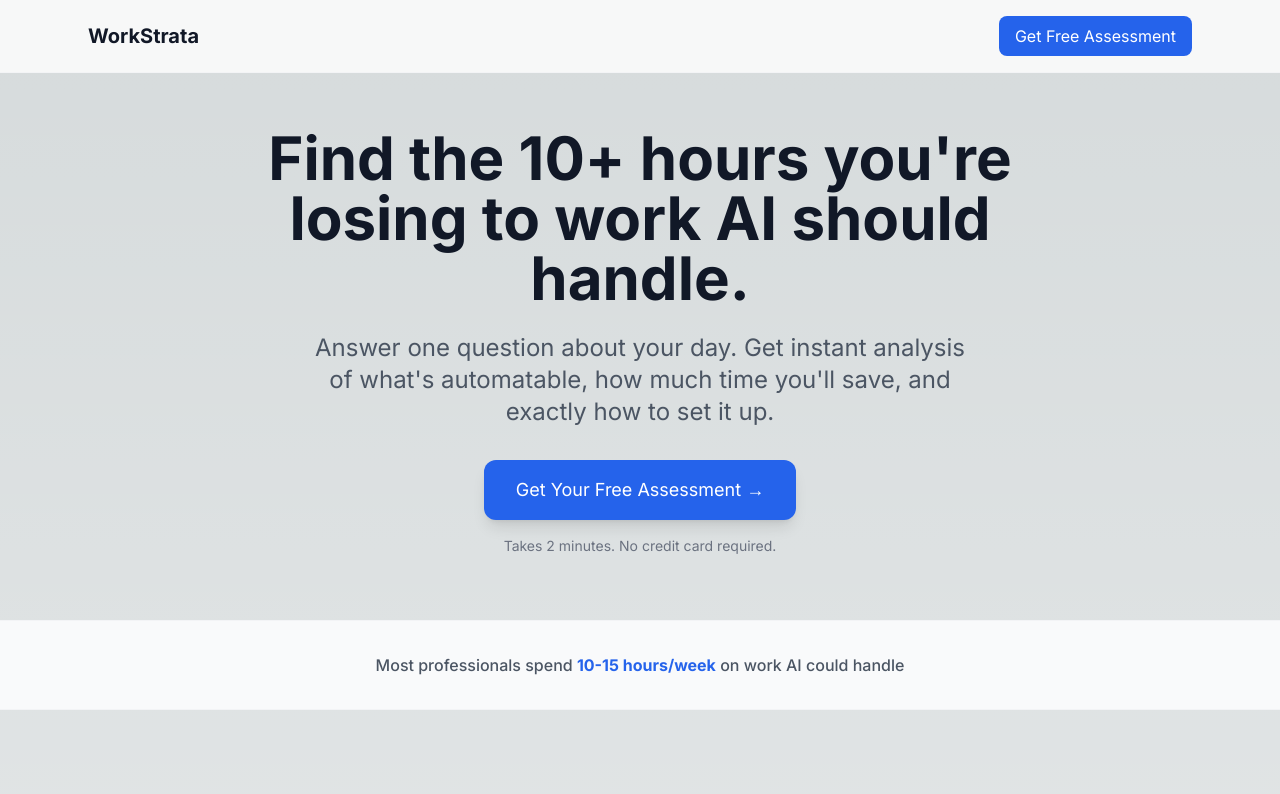
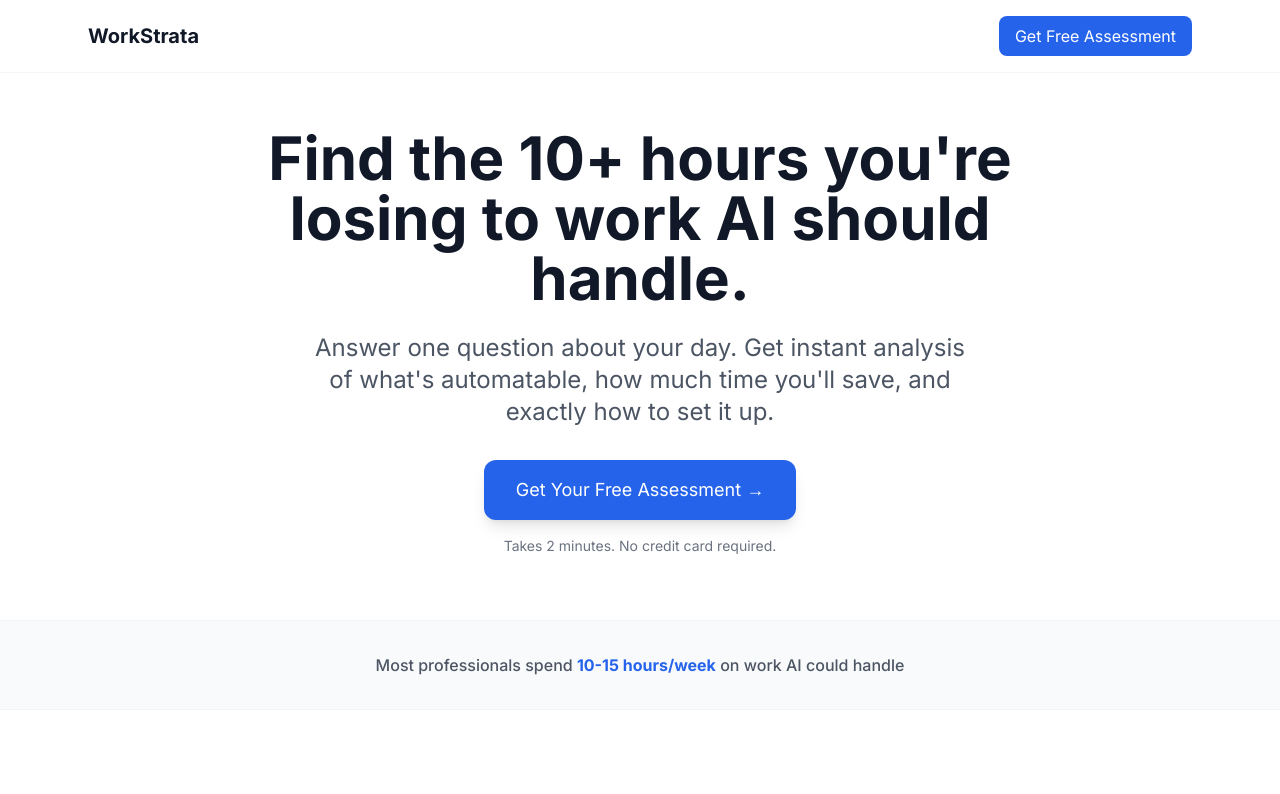
Before and after one commit to mikeredmer/workstrata, a Next.js app: page / in a window 1280 px wide. Shown: the top 794 px of the page. Built offline with nearby package versions, Linux system fonts and the light colour scheme.

Commit message:
Fix dark mode - force light background for readability

```diff
--- a/src/app/globals.css
+++ b/src/app/globals.css
@@ -2,28 +2,9 @@
 @tailwind components;
 @tailwind utilities;
 
-:root {
-  --foreground-rgb: 0, 0, 0;
-  --background-start-rgb: 214, 219, 220;
-  --background-end-rgb: 255, 255, 255;
-}
-
-@media (prefers-color-scheme: dark) {
-  :root {
-    --foreground-rgb: 255, 255, 255;
-    --background-start-rgb: 0, 0, 0;
-    --background-end-rgb: 0, 0, 0;
-  }
-}
-
 body {
-  color: rgb(var(--foreground-rgb));
-  background: linear-gradient(
-      to bottom,
-      transparent,
-      rgb(var(--background-end-rgb))
-    )
-    rgb(var(--background-start-rgb));
+  background: #ffffff;
+  color: #111827;
 }
 
 @layer utilities {
@@ -31,19 +12,3 @@
     text-wrap: balance;
   }
 }
-
-/* Custom animations for chat interface */
-@keyframes bounce {
-  0%, 20%, 53%, 80%, 100% {
-    transform: translate3d(0,0,0);
-  }
-  40%, 43% {
-    transform: translate3d(0, -6px, 0);
-  }
-  70% {
-    transform: translate3d(0, -3px, 0);
-  }
-  90% {
-    transform: translate3d(0, -1px, 0);
-  }
-}
```
